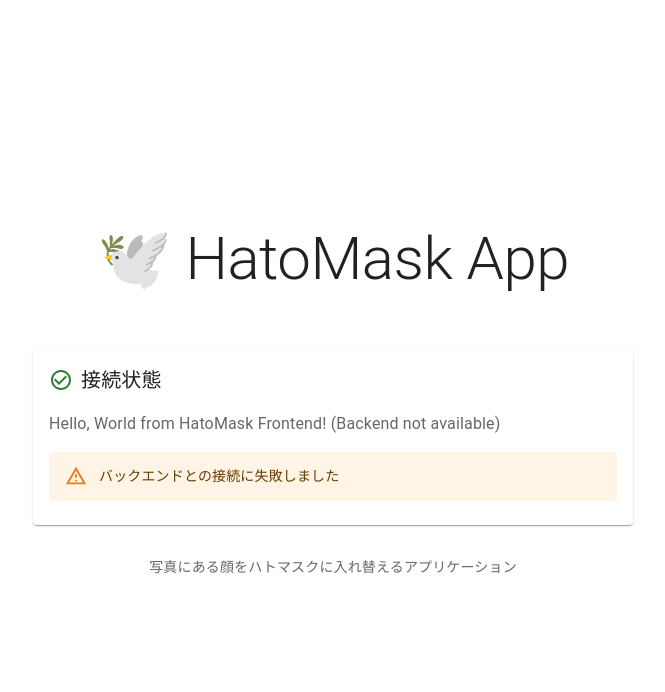
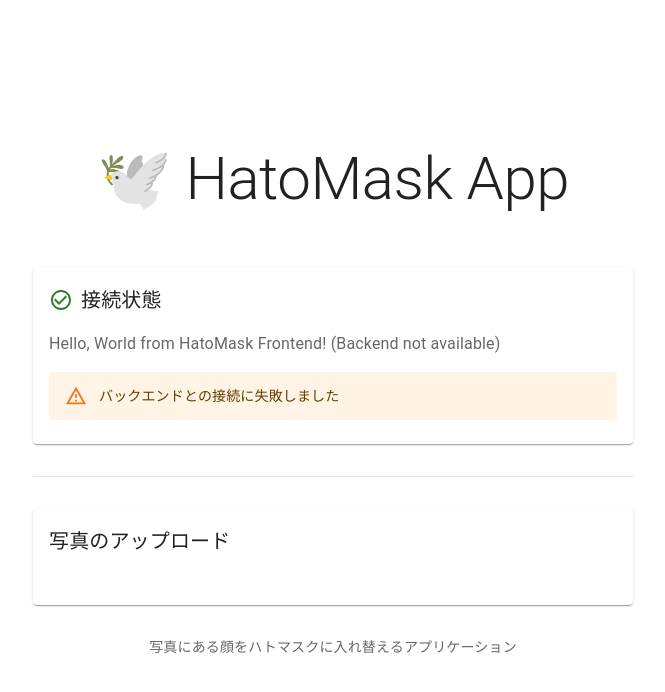
Before and after one commit to nobiinu-and/hatomask-app-with-ai, a React (Vite) app in the folder src/frontend/: page / in a window 1280 px wide. Shown: the top 692 px of the page, without its empty margins (307-972 px from the left). Built offline with nearby package versions, Linux system fonts and the light colour scheme; no server answers; the HTML template or start-up script is replaced by a standard one.

Commit message:
feat: 写真アップロード・ダウンロード機能のUIコンポーネントを追加

```diff
--- a/src/frontend/src/App.tsx
+++ b/src/frontend/src/App.tsx
@@ -10,6 +10,7 @@ import {
   ThemeProvider,
   createTheme,
   CssBaseline,
+  Divider,
 } from '@mui/material'
 import { useState, useEffect } from 'react'
 
@@ -72,6 +73,7 @@ function App() {
             🕊️ HatoMask App
           </Typography>
 
+          {/* 既存の接続確認機能 */}
           <Card sx={{ mt: 4, width: '100%', maxWidth: 600 }}>
             <CardContent>
               {loading ? (
@@ -101,6 +103,25 @@ function App() {
             </CardContent>
           </Card>
 
+          <Divider sx={{ my: 4, width: '100%', maxWidth: 600 }} />
+
+          {/* 写真アップロード・ダウンロード機能 */}
+          <Card sx={{ width: '100%', maxWidth: 600 }}>
+            <CardContent>
+              <Typography variant="h6" component="h2" gutterBottom>
+                写真のアップロード
+              </Typography>
+
+              <Box sx={{ mt: 3, textAlign: 'center' }}>
+                {/* 写真選択ボタン: ステップ2で実装 */}
+
+                {/* プレビューエリア: ステップ5で実装 */}
+
+                {/* ダウンロードボタン: ステップ6で実装 */}
+              </Box>
+            </CardContent>
+          </Card>
+
           <Typography variant="body2" color="text.secondary" sx={{ mt: 4 }}>
             写真にある顔をハトマスクに入れ替えるアプリケーション
           </Typography>
```
Also changed, not shown: 3 other files (tests, documents, lock files or other folders).
